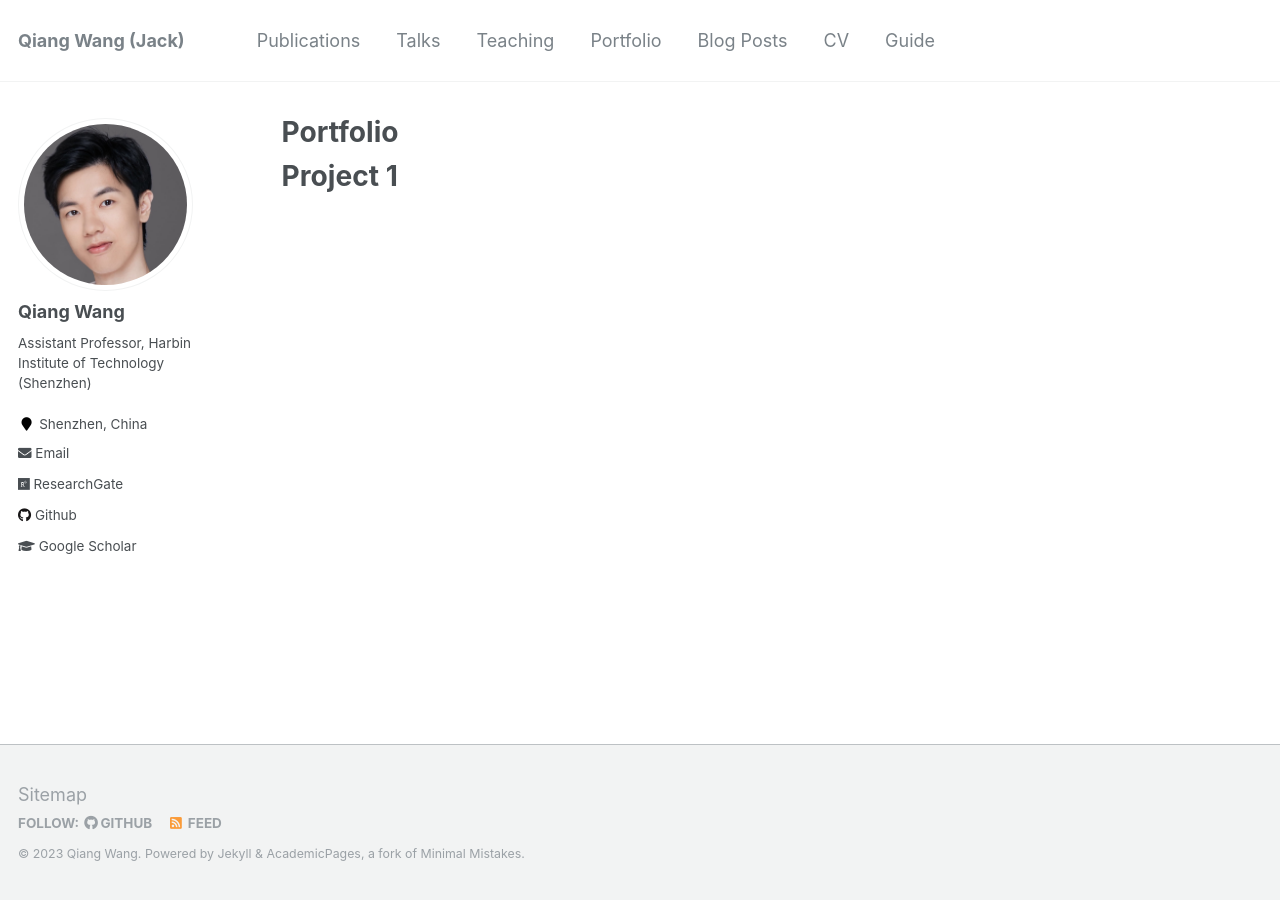
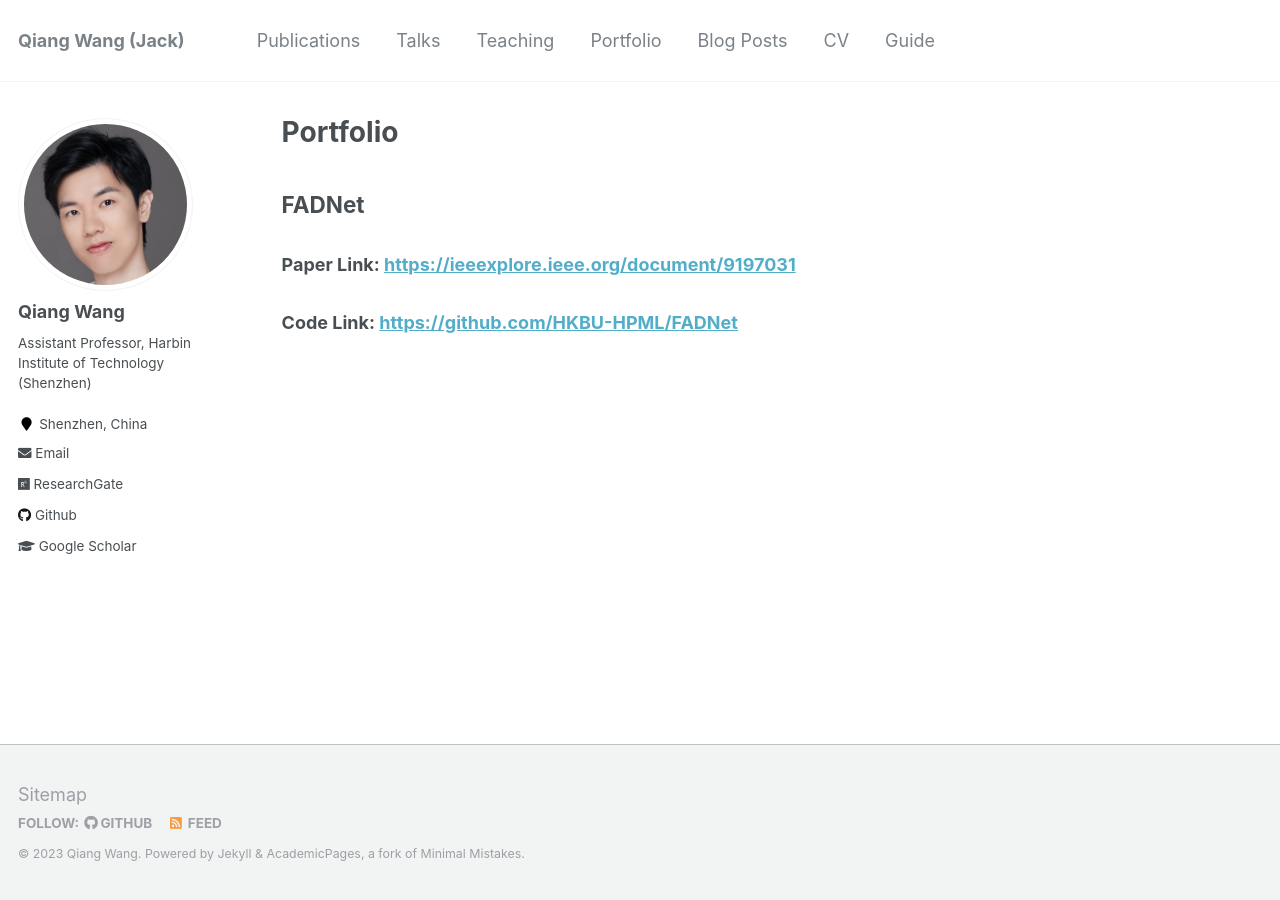
Before and after one commit to blackjack2015/blackjack2015.github.io, a Jekyll site: the page built from _pages/portfolio.md, in a window 1280 px wide. Built offline with Jekyll 4.4.1, drawn with Linux system fonts in a browser that asks for light colours.

Commit message:
Update portfolio.md

```diff
--- a/_pages/portfolio.md
+++ b/_pages/portfolio.md
@@ -14,4 +14,6 @@ author_profile: true
 {% endfor %}
 -->
 
-# Project 1
+## FADNet
+### Paper Link: [https://ieeexplore.ieee.org/document/9197031](https://ieeexplore.ieee.org/document/9197031)
+### Code Link: [https://github.com/HKBU-HPML/FADNet](https://github.com/HKBU-HPML/FADNet)
```
